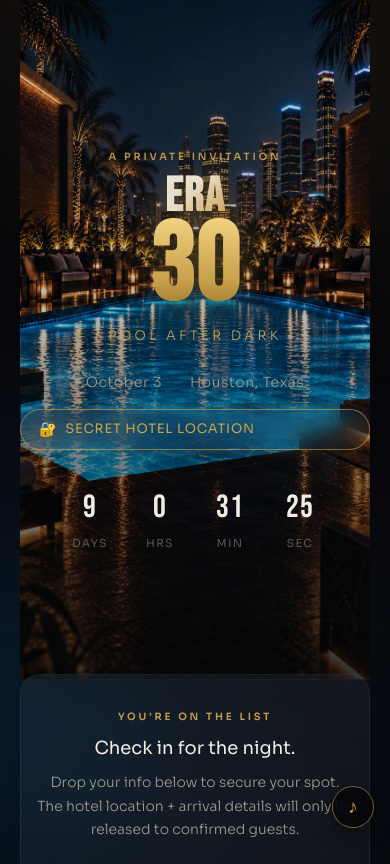
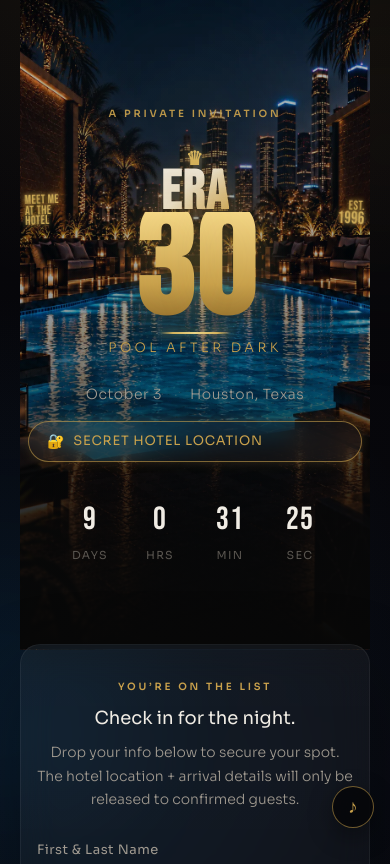
Before and after one commit to jordyv-rgb/ERA30, a plain HTML site: page index.html in a window 390 px wide. Shown: the top 864 px of the page. Drawn offline with Linux system fonts and the light colour scheme.

Commit message:
Enhance hero and wall sign styles for responsiveness

```diff
--- a/styles.css
+++ b/styles.css
@@ -721,3 +721,70 @@ body {
   .hero { min-height: 680px; background-position:center top; }
   .wall-sign { display:none; }
 }
+
+
+/* Party-ready hero lockup: keep both wall signs visible at every phone width */
+.hero { isolation: isolate; overflow: hidden; }
+.hero-title { position: relative; z-index: 4; }
+.hero-title::before {
+  content: "♛";
+  display: block;
+  margin: 0 auto -0.2rem;
+  color: #d5b45e;
+  font-size: clamp(1.2rem, 3.7vw, 2rem);
+  line-height: 1;
+  text-shadow: 0 0 8px rgba(213, 180, 94, .58), 0 0 22px rgba(201, 161, 76, .28);
+}
+.hero-title::after {
+  content: "";
+  display: block;
+  width: clamp(74px, 19vw, 126px);
+  height: 2px;
+  margin: .28rem auto 0;
+  background: linear-gradient(90deg, transparent, #d5b45e 20%, #f0d98b 50%, #d5b45e 80%, transparent);
+  box-shadow: 0 0 8px rgba(213, 180, 94, .72);
+}
+.wall-sign {
+  position: absolute;
+  z-index: 3;
+  color: #d7b55d;
+  font-family: 'Bebas Neue', sans-serif;
+  font-weight: 400;
+  line-height: .82;
+  letter-spacing: .035em;
+  text-transform: uppercase;
+  opacity: .96;
+  text-shadow: 0 0 5px rgba(230, 196, 102, .85), 0 0 15px rgba(201, 161, 76, .48), 0 0 34px rgba(201, 161, 76, .25);
+  pointer-events: none;
+}
+.wall-sign-left {
+  left: clamp(8px, 2.8vw, 38px);
+  top: 28%;
+  transform: perspective(420px) rotateY(22deg) rotate(-2deg);
+  transform-origin: left center;
+  text-align: left;
+  font-size: clamp(.84rem, 2.9vw, 1.45rem);
+}
+.wall-sign-right {
+  right: clamp(8px, 2.8vw, 38px);
+  top: 31%;
+  transform: perspective(420px) rotateY(-22deg) rotate(2deg);
+  transform-origin: right center;
+  text-align: right;
+  font-size: clamp(.84rem, 2.9vw, 1.45rem);
+}
+.wall-sign-right strong { font-size: 1.34em; font-weight: 400; letter-spacing: .02em; }
+@media (max-width: 520px) {
+  .hero { min-height: 670px; padding-inline: 12px; }
+  .hero-title { margin-top: 1.2rem; }
+  .wall-sign { display: block !important; visibility: visible !important; }
+  .wall-sign-left { left: 7px; top: 29%; font-size: clamp(.72rem, 3.4vw, .98rem); max-width: 25vw; }
+  .wall-sign-right { right: 7px; top: 30%; font-size: clamp(.74rem, 3.5vw, 1rem); max-width: 22vw; }
+}
+@media (max-width: 390px) {
+  .hero { min-height: 650px; padding-inline: 8px; }
+  .hero-title-top { font-size: clamp(2.5rem, 14vw, 3.5rem); }
+  .hero-title-big { font-size: clamp(7.1rem, 38vw, 9.3rem); line-height: .78; }
+  .wall-sign-left { left: 5px; top: 30%; font-size: clamp(.68rem, 3.35vw, .84rem); max-width: 24vw; }
+  .wall-sign-right { right: 5px; top: 31%; font-size: clamp(.69rem, 3.4vw, .86rem); max-width: 21vw; }
+}
```
